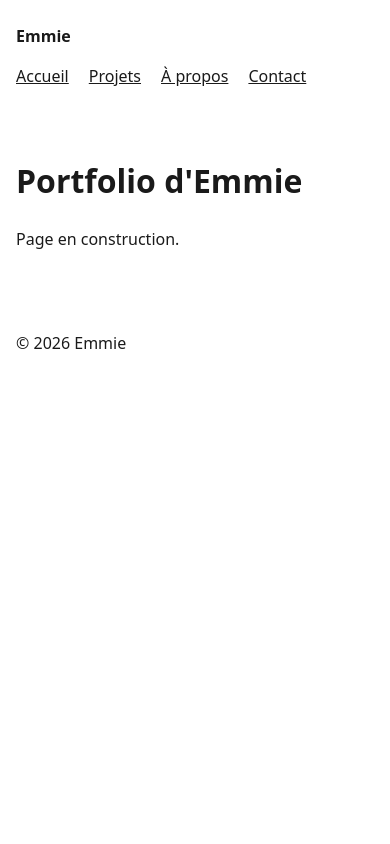
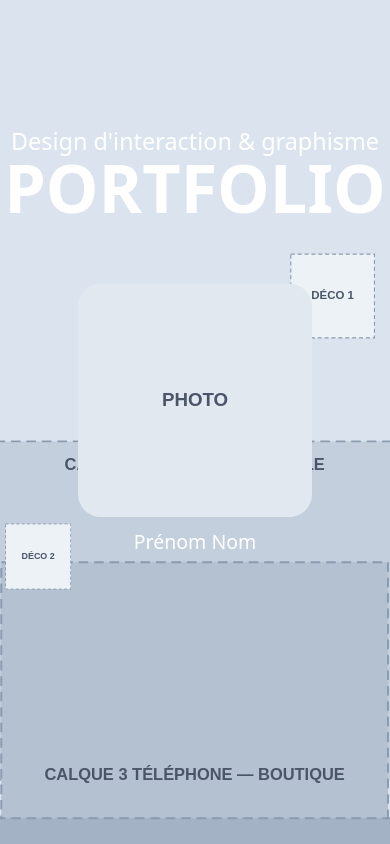
Before and after one commit to MaoulPerso/PortefolioEmmie, a plain HTML site: page index.html in a window 390 px wide. Drawn offline with Linux system fonts and the light colour scheme.

Commit message:
Page d'accueil : structure, parallax et mise en page adaptative
- Scène au format du cadre Figma : le décor remplit l'écran, le contenu n'est jamais coupé
- 4 calques de décor en parallax qui suivent la souris (désactivé sur mobile et si animations réduites)
- Mise en page téléphone (écran vertical) avec ses propres images et réglages
- Emplacements provisoires pour les visuels, décos, photo et textes
- Réglages commentés en haut de chaque fichier, curseur personnalisable
- Config de prévisualisation locale (.claude/launch.json)

Co-Authored-By: Claude Opus 5.5 <noreply@anthropic.com>

```diff
--- /dev/null
+++ b/assets/css/accueil.css
@@ -0,0 +1,176 @@
+/* ==========================================================
+   RÉGLAGES DE LA PAGE D'ACCUEIL
+   → Modifie seulement les valeurs ci-dessous.
+
+   Comment ça marche : la page est une "scène" au format du cadre Figma,
+   qui s'agrandit ou rétrécit avec l'écran. Toutes les positions et tailles
+   sont donc en proportion de la scène, et restent au même endroit
+   quelle que soit la taille de l'écran.
+
+   Unités :
+   %    = pourcentage de la scène (positions)
+   cqw  = pourcentage de la largeur de la scène (tailles de texte, photo…)
+   ========================================================== */
+
+/* ---------- ORDINATEUR (écran plus large que haut) ---------- */
+:root {
+  /* --- Format de la scène = taille du cadre dans Figma, en pixels --- */
+  --scene-largeur: 1920;
+  --scene-hauteur: 1080;
+
+  /* --- Spécialité (petit texte au-dessus de "PORTFOLIO") --- */
+  --specialite-taille: 4cqw;           /* Taille du texte */
+  --specialite-couleur: #ffffff;       /* Couleur du texte */
+  --specialite-police: var(--police-titres); /* Police (par défaut : celle des titres, réglée dans style.css) */
+
+  /* --- Titre "PORTFOLIO" --- */
+  --titre-taille: 16cqw;               /* Taille du texte */
+  --titre-couleur: #ffffff;            /* Couleur du texte */
+  --titre-police: var(--police-titres);/* Police (par défaut : celle des titres, réglée dans style.css) */
+  --titres-position-haut: 6%;          /* Distance entre le haut de la scène et la spécialité */
+
+  /* --- Photo --- */
+  --photo-largeur: 25cqw;              /* Largeur de la photo */
+  --photo-arrondi: 3cqw;               /* Arrondi des coins (0 = coins carrés) */
+  --photo-position-gauche: 10%;        /* Distance depuis le bord gauche de la scène */
+  --photo-position-haut: 40%;          /* Distance depuis le haut de la scène */
+
+  /* --- Prénom Nom (sous la photo) --- */
+  --nom-taille: 2cqw;                  /* Taille du texte */
+  --nom-couleur: #ffffff;              /* Couleur du texte */
+
+  /* --- Fond animé --- */
+  --couleur-fond-accueil: #dbe4ee;     /* Couleur visible pendant le chargement des images */
+  --parallax-marge: 5%;                /* Partie des calques cachée sur les côtés, pour qu'aucun
+                                          vide n'apparaisse quand ils bougent. À augmenter si
+                                          l'effet parallax est plus fort. */
+}
+
+/* ---------- TÉLÉPHONE (écran plus haut que large) ----------
+   Seules les valeurs différentes de l'ordinateur sont ici. */
+@media (orientation: portrait) {
+  :root {
+    --scene-largeur: 1080;
+    --scene-hauteur: 1920;
+
+    --specialite-taille: 6cqw;
+    --titre-taille: 17cqw;
+    --titres-position-haut: 8%;
+
+    --photo-largeur: 60cqw;
+    --photo-arrondi: 6cqw;
+    --photo-position-gauche: 20%;
+    --photo-position-haut: 30%;
+
+    --nom-taille: 5cqw;
+  }
+}
+
+
+/* ==========================================================
+   FONCTIONNEMENT (pas besoin de modifier en dessous)
+   ========================================================== */
+
+/* La page d'accueil occupe tout l'écran, sans barre de défilement */
+.accueil {
+  position: relative;
+  display: block;
+  height: 100vh;
+  height: 100dvh;
+  overflow: hidden;
+  text-decoration: none;
+  background: var(--couleur-fond-accueil);
+}
+
+/* Les 3 blocs (décor arrière, contenu, décor avant) sont centrés et empilés */
+.decor, .contenu {
+  position: absolute;
+  left: 50%;
+  top: 50%;
+  transform: translate(-50%, -50%);
+  aspect-ratio: var(--scene-largeur) / var(--scene-hauteur);
+  container-type: inline-size;   /* Permet l'unité cqw */
+}
+
+/* DÉCOR : remplit tout l'écran (les bords dépassent si l'écran n'a pas le même format) */
+.decor {
+  width: max(100%, 100vh * var(--scene-largeur) / var(--scene-hauteur));
+  width: max(100%, 100dvh * var(--scene-largeur) / var(--scene-hauteur));
+}
+
+/* CONTENU : tient entièrement dans l'écran (rien n'est jamais coupé) */
+.contenu {
+  width: min(100%, 100vh * var(--scene-largeur) / var(--scene-hauteur));
+  width: min(100%, 100dvh * var(--scene-largeur) / var(--scene-hauteur));
+}
+
+.decor > *, .contenu > * { position: absolute; margin: 0; }
+
+/* Éléments qui bougent avec la souris : prévient le navigateur pour une animation fluide */
+[data-profondeur] { will-change: translate; }
+
+/* Calques du décor : toute la scène, un peu plus larges sur les côtés */
+.calque {
+  top: 0;
+  bottom: 0;
+  left: calc(-1 * var(--parallax-marge));
+  right: calc(-1 * var(--parallax-marge));
+}
+.calque img {
+  width: 100%;
+  height: 100%;
+  object-fit: cover;          /* Remplit le calque sans déformer l'image */
+}
+
+/* Éléments de déco (position réglée dans le HTML) */
+.deco {
+  left: var(--x);
+  top: var(--y);
+  width: var(--taille);
+}
+@media (orientation: portrait) {
+  .deco {
+    left: var(--x-tel, var(--x));
+    top: var(--y-tel, var(--y));
+    width: var(--taille-tel, var(--taille));
+  }
+}
+
+/* Spécialité + PORTFOLIO, centrés en haut */
+.titres {
+  top: var(--titres-position-haut);
+  left: 0;
+  right: 0;
+  text-align: center;
+  line-height: 1;
+}
+.specialite {
+  margin: 0;
+  font-family: var(--specialite-police);
+  font-size: var(--specialite-taille);
+  color: var(--specialite-couleur);
+}
+.titre {
+  margin: 0;
+  font-family: var(--titre-police);
+  font-size: var(--titre-taille);
+  color: var(--titre-couleur);
+  white-space: nowrap;
+}
+
+/* Photo + nom */
+.carte {
+  left: var(--photo-position-gauche);
+  top: var(--photo-position-haut);
+  width: var(--photo-largeur);
+}
+.photo {
+  width: 100%;
+  border-radius: var(--photo-arrondi);
+}
+.nom {
+  margin: 0.5em 0 0;
+  font-size: var(--nom-taille);
+  color: var(--nom-couleur);
+  text-align: center;
+}
--- a/assets/css/style.css
+++ b/assets/css/style.css
@@ -1,28 +1,65 @@
-/* Variables à ajuster d'après le Figma */
+/* ==========================================================
+   RÉGLAGES GÉNÉRAUX DU SITE (valables sur toutes les pages)
+   → Modifie seulement les valeurs ci-dessous.
+   ========================================================== */
 :root {
-  --color-bg: #ffffff;
-  --color-text: #1a1a1a;
-  --color-accent: #000000;
-  --font-body: system-ui, sans-serif;
-  --max-width: 1100px;
+  /* --- Couleurs --- */
+  --couleur-fond: #ffffff;          /* Fond des pages */
+  --couleur-texte: #1a1a1a;         /* Couleur du texte principal */
+
+  /* --- Polices --- */
+  --police-texte: system-ui, sans-serif;   /* Police du texte courant */
+  --police-titres: system-ui, sans-serif;  /* Police des grands titres */
+
+  /* --- Pointeur de la souris --- */
+  /* auto = curseur normal de l'ordinateur.
+     Pour une image : url("../images/curseur.png") 0 0, auto
+     (les deux chiffres = point exact qui "clique" dans l'image, en pixels ;
+      image de 32 x 32 px conseillée, 128 px maximum) */
+  --curseur: auto;            /* Curseur partout sur le site */
+  --curseur-lien: pointer;    /* Curseur au survol de ce qui est cliquable */
+
+  /* --- Mise en page --- */
+  --largeur-max: 1100px;      /* Largeur maximale du contenu des pages */
 }
+
+/* Pour ajouter une police (fichier .woff2 rangé dans assets/fonts/),
+   enlève la ligne "/* Pour ajouter..." et la ligne "*/" qui encadrent ce bloc, puis mets son nom
+   dans --police-titres ou --police-texte, ex : "MaPolice", sans-serif
+
+@font-face {
+  font-family: "MaPolice";
+  src: url("../fonts/ma-police.woff2") format("woff2");
+  font-display: swap;
+}
+*/
+
+
+/* ==========================================================
+   FONCTIONNEMENT (pas besoin de modifier en dessous)
+   ========================================================== */
 
 *, *::before, *::after { box-sizing: border-box; }
 
 body {
   margin: 0;
-  font-family: var(--font-body);
-  color: var(--color-text);
-  background: var(--color-bg);
+  font-family: var(--police-texte);
+  color: var(--couleur-texte);
+  background: var(--couleur-fond);
   line-height: 1.5;
+  cursor: var(--curseur);
 }
 
+a, button { cursor: var(--curseur-lien); color: inherit; }
+
+img { display: block; max-width: 100%; height: auto; }
+
+/* En-tête, contenu et pied de page des pages intérieures */
 .site-header, main, .site-footer {
-  max-width: var(--max-width);
+  max-width: var(--largeur-max);
   margin: 0 auto;
   padding: 1.5rem 1rem;
 }
-
 .site-header {
   display: flex;
   justify-content: space-between;
@@ -30,8 +67,13 @@ body {
   flex-wrap: wrap;
   gap: 1rem;
 }
+.site-header nav { display: flex; gap: 1.25rem; flex-wrap: wrap; }
+.logo { font-weight: 700; text-decoration: none; }
 
-.site-header nav { display: flex; gap: 1.25rem; flex-wrap: wrap; }
-
-a { color: inherit; }
-.logo { font-weight: 700; text-decoration: none; }
+/* Coupe les animations pour les personnes qui les ont désactivées sur leur ordinateur */
+@media (prefers-reduced-motion: reduce) {
+  *, *::before, *::after {
+    animation-duration: 0.01ms !important;
+    transition-duration: 0.01ms !important;
+  }
+}
--- a/assets/js/main.js
+++ b/assets/js/main.js
@@ -1,2 +1,3 @@
-// Année du footer
-document.getElementById('year').textContent = new Date().getFullYear();
+// Met l'année en cours dans le pied de page (si la page en a un)
+const annee = document.getElementById('year');
+if (annee) annee.textContent = new Date().getFullYear();
--- a/index.html
+++ b/index.html
@@ -5,27 +5,87 @@
   <meta name="viewport" content="width=device-width, initial-scale=1">
   <title>Portfolio — Emmie</title>
   <link rel="stylesheet" href="assets/css/style.css">
+  <link rel="stylesheet" href="assets/css/accueil.css">
+  <script src="assets/js/accueil.js" defer></script>
 </head>
 <body>
-  <header class="site-header">
-    <a class="logo" href="index.html">Emmie</a>
-    <nav>
-      <a href="index.html">Accueil</a>
-      <a href="projets.html">Projets</a>
-      <a href="a-propos.html">À propos</a>
-      <a href="contact.html">Contact</a>
-    </nav>
-  </header>
 
-  <main>
-    <h1>Portfolio d'Emmie</h1>
-    <p>Page en construction.</p>
-  </main>
+  <!--
+    PAGE D'ACCUEIL
+    - Toute la page est un lien : un clic n'importe où mène à la page suivante.
+      → Pour changer la page de destination, modifie href="projets.html" juste en dessous.
+    - La page est faite de 3 blocs empilés : DÉCOR ARRIÈRE, puis CONTENU, puis DÉCOR AVANT.
+      Dans chaque bloc, le premier élément écrit est au fond, le dernier est devant.
+    - data-profondeur = force de l'effet parallax sur l'élément
+      0 = ne bouge pas · 0.2 = bouge un peu (loin) · 1 = bouge beaucoup (proche)
+    - Chaque image de décor existe en 2 versions :
+        srcset="..." → version TÉLÉPHONE (écran en hauteur)
+        src="..."    → version ORDINATEUR (écran en largeur)
+  -->
+  <a class="accueil" href="projets.html">
 
-  <footer class="site-footer">
-    <p>&copy; <span id="year"></span> Emmie</p>
-  </footer>
+    <!-- ######################## DÉCOR ARRIÈRE ######################## -->
+    <div class="decor">
 
-  <script src="assets/js/main.js"></script>
+      <!-- ===== CALQUE 1 : CIEL / NUAGES (tout au fond) ===== -->
+      <picture class="calque" data-profondeur="0.1">
+        <source media="(orientation: portrait)" srcset="assets/images/accueil/calque-1-ciel-telephone.svg">
+        <img src="assets/images/accueil/calque-1-ciel.svg" alt="" width="1920" height="1080" fetchpriority="high">
+      </picture>
+
+      <!-- ===== CALQUE 2 : VILLE / ARBRES ===== -->
+      <picture class="calque" data-profondeur="0.3">
+        <source media="(orientation: portrait)" srcset="assets/images/accueil/calque-2-ville-telephone.svg">
+        <img src="assets/images/accueil/calque-2-ville.svg" alt="" width="1920" height="1080">
+      </picture>
+
+      <!-- ===== CALQUE 3 : BOUTIQUE ===== -->
+      <picture class="calque" data-profondeur="0.5">
+        <source media="(orientation: portrait)" srcset="assets/images/accueil/calque-3-boutique-telephone.svg">
+        <img src="assets/images/accueil/calque-3-boutique.svg" alt="" width="1920" height="1080">
+      </picture>
+
+      <!-- ===== ÉLÉMENTS DE DÉCO =====
+           Dans style="..." :
+           --x = position depuis la gauche · --y = position depuis le haut · --taille = largeur
+           Positions différentes sur téléphone (facultatif) : --x-tel, --y-tel, --taille-tel
+           Pour ajouter une déco : copie une ligne <img class="deco" ...> et change l'image et la position. -->
+      <img class="deco" src="assets/images/accueil/deco-1.svg" alt="" width="300" height="300"
+           style="--x: 72%; --y: 22%; --taille: 8%;   --x-tel: 70%; --y-tel: 30%; --taille-tel: 18%;" data-profondeur="0.7">
+      <img class="deco" src="assets/images/accueil/deco-2.svg" alt="" width="300" height="300"
+           style="--x: 85%; --y: 55%; --taille: 6%;   --x-tel: 10%; --y-tel: 62%; --taille-tel: 14%;" data-profondeur="0.9">
+
+    </div>
+
+    <!-- ######################## CONTENU ######################## -->
+    <div class="contenu">
+
+      <!-- ===== TITRES : SPÉCIALITÉ + "PORTFOLIO" ===== -->
+      <div class="titres">
+        <p class="specialite">Design d'interaction &amp; graphisme</p>  <!-- TEXTE À MODIFIER -->
+        <h1 class="titre">PORTFOLIO</h1>                               <!-- TEXTE À MODIFIER -->
+      </div>
+
+      <!-- ===== PHOTO + NOM ===== -->
+      <div class="carte">
+        <img class="photo" src="assets/images/accueil/photo.svg" alt="Photo d'Emmie" width="600" height="600">
+        <p class="nom">Prénom Nom</p>                                  <!-- TEXTE À MODIFIER -->
+      </div>
+
+    </div>
+
+    <!-- ######################## DÉCOR AVANT ######################## -->
+    <div class="decor">
+
+      <!-- ===== CALQUE 4 : PREMIER PLAN (trottoir, plantes, banc) ===== -->
+      <picture class="calque" data-profondeur="1">
+        <source media="(orientation: portrait)" srcset="assets/images/accueil/calque-4-premier-plan-telephone.svg">
+        <img src="assets/images/accueil/calque-4-premier-plan.svg" alt="" width="1920" height="1080">
+      </picture>
+
+    </div>
+
+  </a>
+
 </body>
 </html>
```
Also changed, not shown: assets/js/accueil.js (added, +60 -0 lines), .claude/launch.json (added), assets/images/accueil/calque-1-ciel-telephone.svg (added), assets/images/accueil/calque-1-ciel.svg (added), assets/images/accueil/calque-2-ville-telephone.svg (added), assets/images/accueil/calque-2-ville.svg (added), assets/images/accueil/calque-3-boutique-telephone.svg (added), assets/images/accueil/calque-3-boutique.svg (added), assets/images/accueil/calque-4-premier-plan-telephone.svg (added), assets/images/accueil/calque-4-premier-plan.svg (added), assets/images/accueil/deco-1.svg (added), assets/images/accueil/deco-2.svg (added), assets/images/accueil/photo.svg (added).
